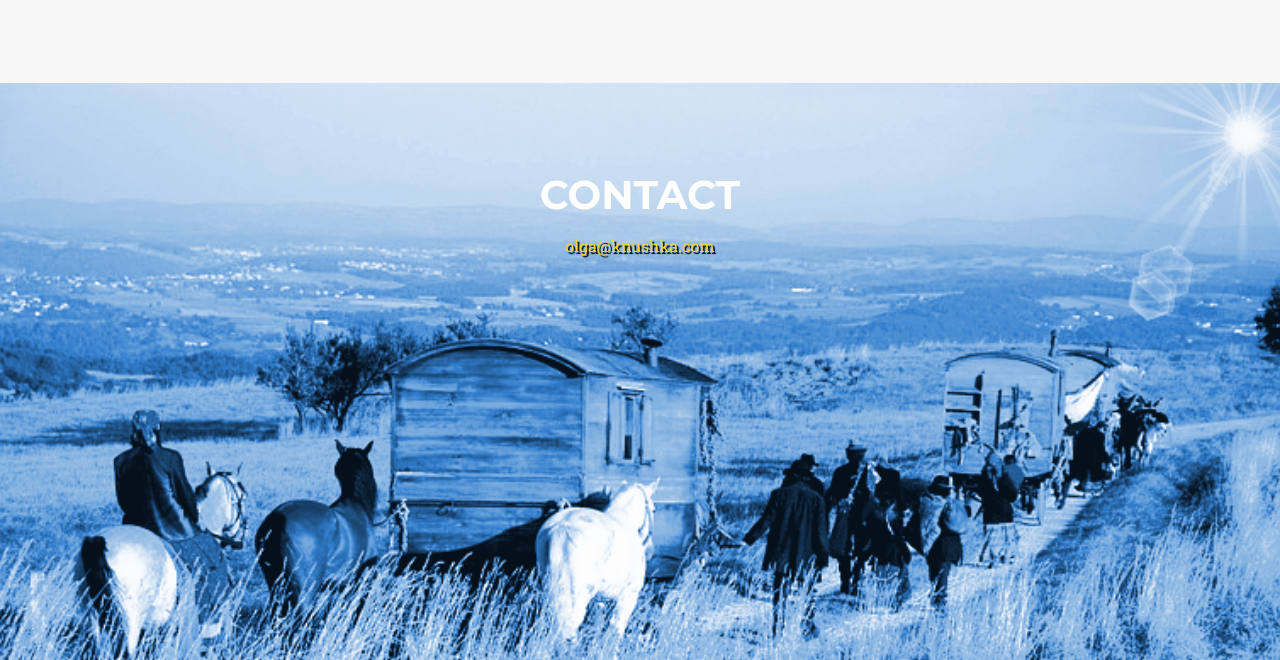
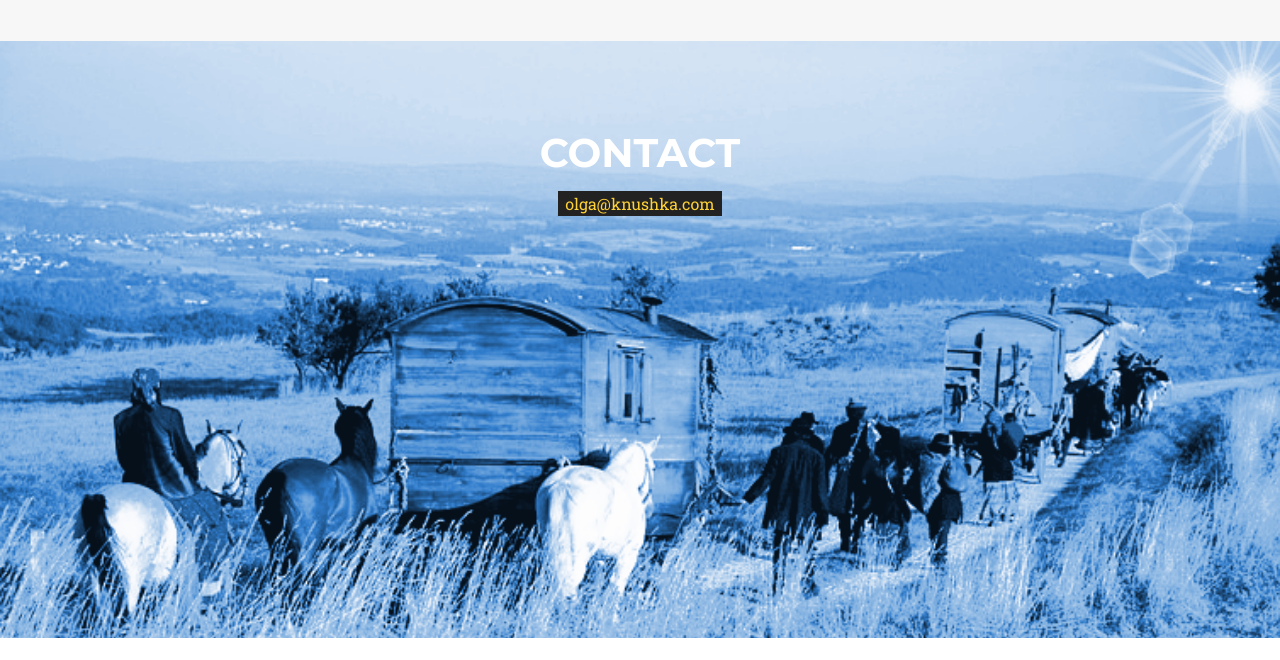
Before and after one commit to gorioli/knushka, a plain HTML site: page index.html in a window 1280 px wide. Shown: the part 2140-2800 px from the top of the page. Drawn offline with Linux system fonts and the light colour scheme; a web font is replaced by a local one.

Commit message:
Update styles

```diff
--- a/css/main.css
+++ b/css/main.css
@@ -41,6 +41,14 @@ a.active {
 a {
     color: #fed136;
 }
+
+a.link{
+    color: #fed136;
+    background: #222222;
+    padding: 2px 7px;
+    text-shadow: none;
+}
+
 
 a:hover,
 a:focus,
@@ -388,7 +396,7 @@ section h3.section-subheading {
 }
 
 #portfolio img {
-    height: 330px !important;
+    height: 288px !important;
     width: 423px;
     padding-left: 23px;
 }
--- a/index.html
+++ b/index.html
@@ -244,7 +244,7 @@
         <div class="row">
             <div class="col-lg-12 text-center">
                 <p class="large text-brighter">
-                    <a href="mailto:olga@knushka.com">olga@knushka.com</a>
+                    <a class="link" href="mailto:olga@knushka.com">olga@knushka.com</a>
                 </p>
             </div>
         </div>
```
